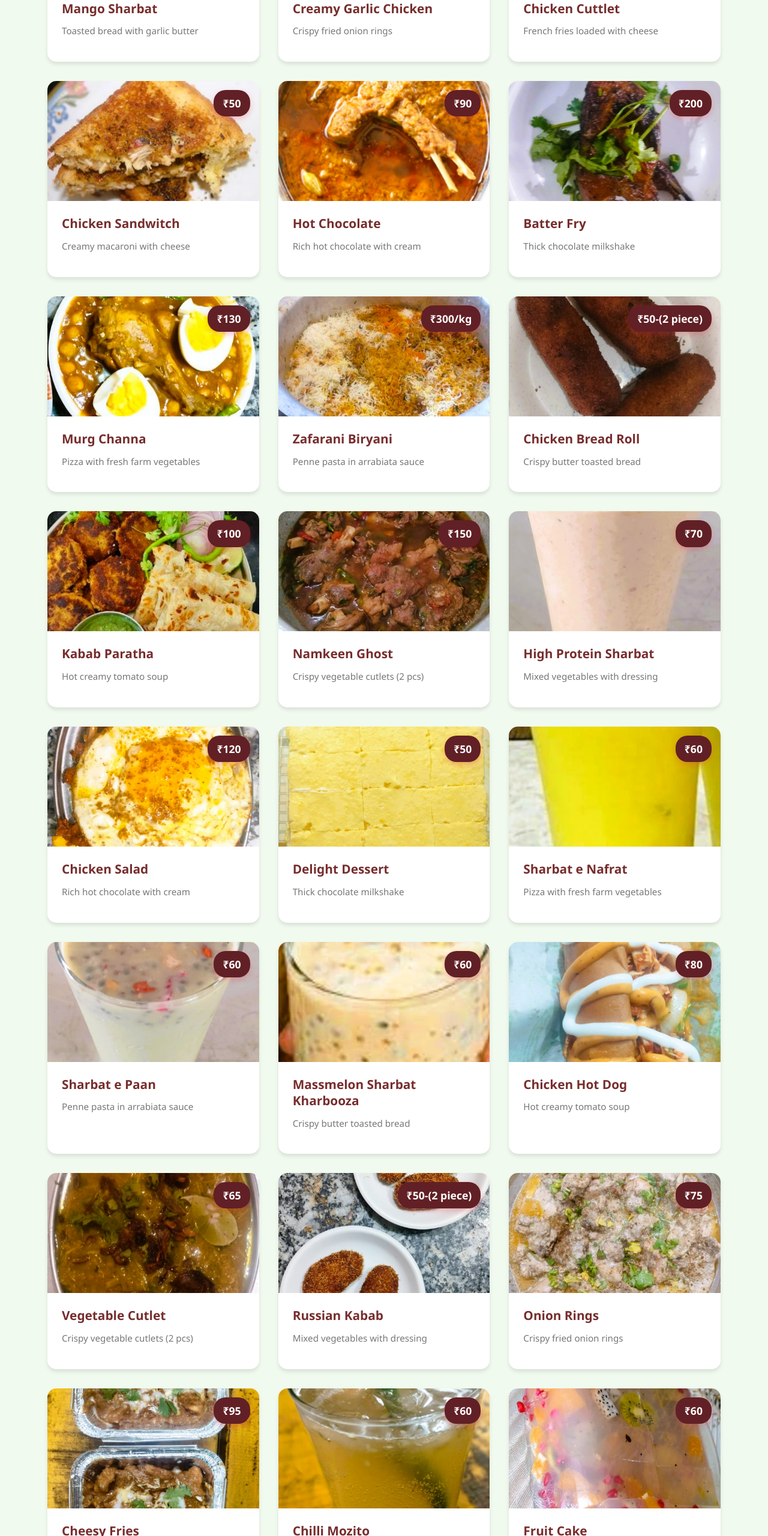
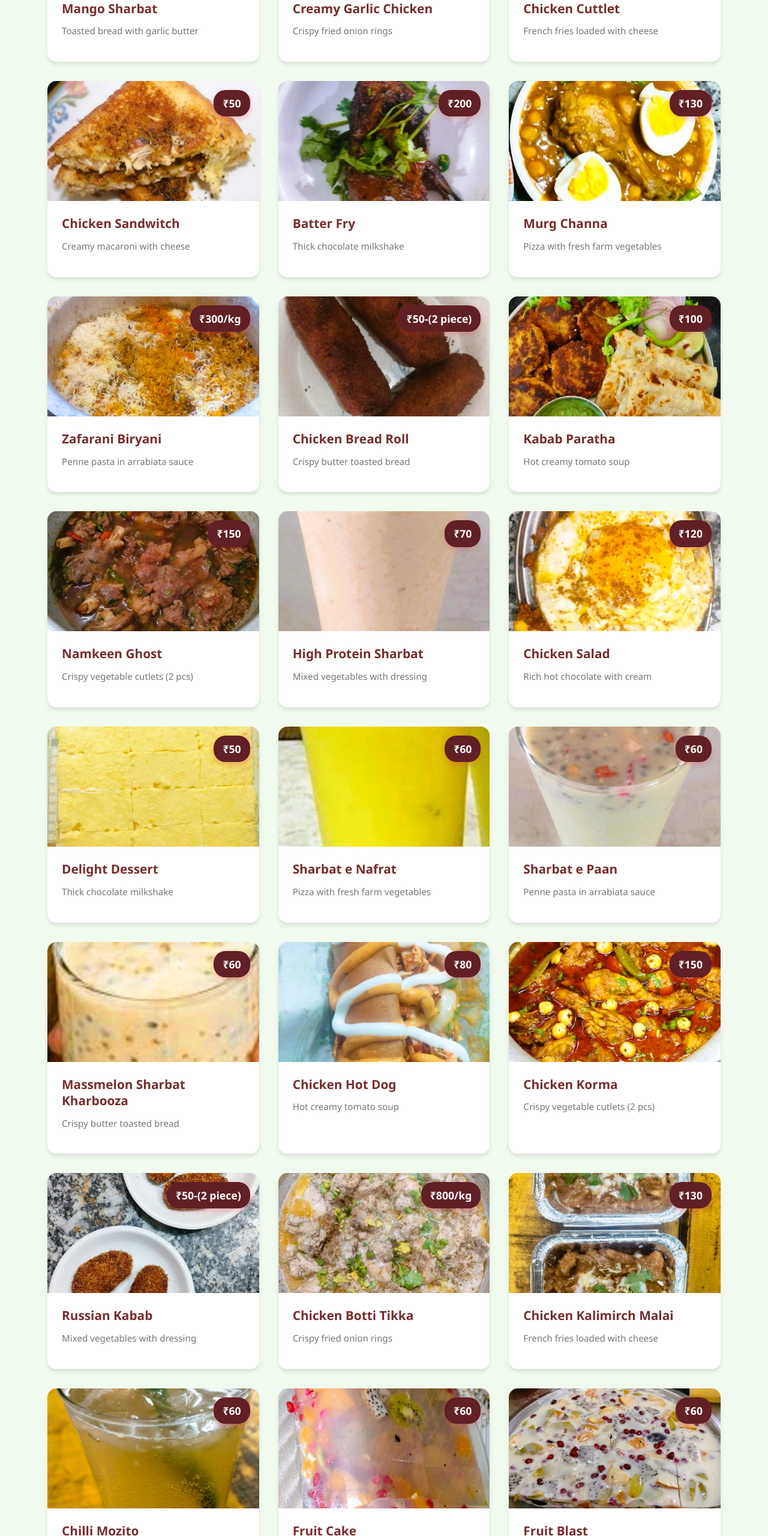
Before and after one commit to Majidiliyas17/Apna-adda-, a plain HTML site: page gallery.html in a window 1280 px wide. Shown: the part 4980-7540 px from the top of the page at 60% size. Drawn offline with Linux system fonts and the light colour scheme.

Commit message:
Modified

```diff
--- a/gallery.html
+++ b/gallery.html
@@ -515,17 +515,6 @@
 
                 <div class="food-item fade-element">
                     <div class="food-image">
-                        <img src="assests/images/43.jpg" alt="Hot Chocolate">
-                        <div class="food-price">₹90</div>
-                    </div>
-                    <div class="food-info">
-                        <h3>Hot Chocolate</h3>
-                        <p>Rich hot chocolate with cream</p>
-                    </div>
-                </div>
-
-                <div class="food-item fade-element">
-                    <div class="food-image">
                         <img src="assests/images/44.jpg" alt="Milkshake">
                         <div class="food-price">₹200</div>
                     </div>
@@ -669,11 +658,11 @@
 
                 <div class="food-item fade-element">
                     <div class="food-image">
-                        <img src="assests/images/57.jpg" alt="Cutlet">
-                        <div class="food-price">₹65</div>
+                        <img src="assests/images/30.jpg" alt="Cutlet">
+                        <div class="food-price">₹150</div>
                     </div>
                     <div class="food-info">
-                        <h3>Vegetable Cutlet</h3>
+                        <h3>Chicken Korma</h3>
                         <p>Crispy vegetable cutlets (2 pcs)</p>
                     </div>
                 </div>
@@ -692,10 +681,10 @@
                 <div class="food-item fade-element">
                     <div class="food-image">
                         <img src="assests/images/59.jpg" alt="Onion Rings">
-                        <div class="food-price">₹75</div>
+                        <div class="food-price">₹800/kg</div>
                     </div>
                     <div class="food-info">
-                        <h3>Onion Rings</h3>
+                        <h3>Chicken Botti Tikka</h3>
                         <p>Crispy fried onion rings</p>
                     </div>
                 </div>
@@ -703,10 +692,10 @@
                 <div class="food-item fade-element">
                     <div class="food-image">
                         <img src="assests/images/60.jpg" alt="Cheesy Fries">
-                        <div class="food-price">₹95</div>
+                        <div class="food-price">₹130</div>
                     </div>
                     <div class="food-info">
-                        <h3>Cheesy Fries</h3>
+                        <h3>Chicken Kalimirch Malai</h3>
                         <p>French fries loaded with cheese</p>
                     </div>
                 </div>
@@ -868,22 +857,11 @@
                 <div class="food-item fade-element">
                     <div class="food-image">
                         <img src="assests/images/75.jpg" alt="Soup">
-                        <div class="food-price">₹30</div>
+                        <div class="food-price">₹130</div>
                     </div>
                     <div class="food-info">
                         <h3>Chicken Kabuli Pulawo</h3>
                         <p>Hot creamy tomato soup</p>
-                    </div>
-                </div>
-
-                <div class="food-item fade-element">
-                    <div class="food-image">
-                        <img src="assests/images/76.jpg" alt="Cutlet">
-                        <div class="food-price">₹100</div>
-                    </div>
-                    <div class="food-info">
-                        <h3>Paav Bhaji</h3>
-                        <p>Crispy vegetable cutlets (2 pcs)</p>
                     </div>
                 </div>
 
```
